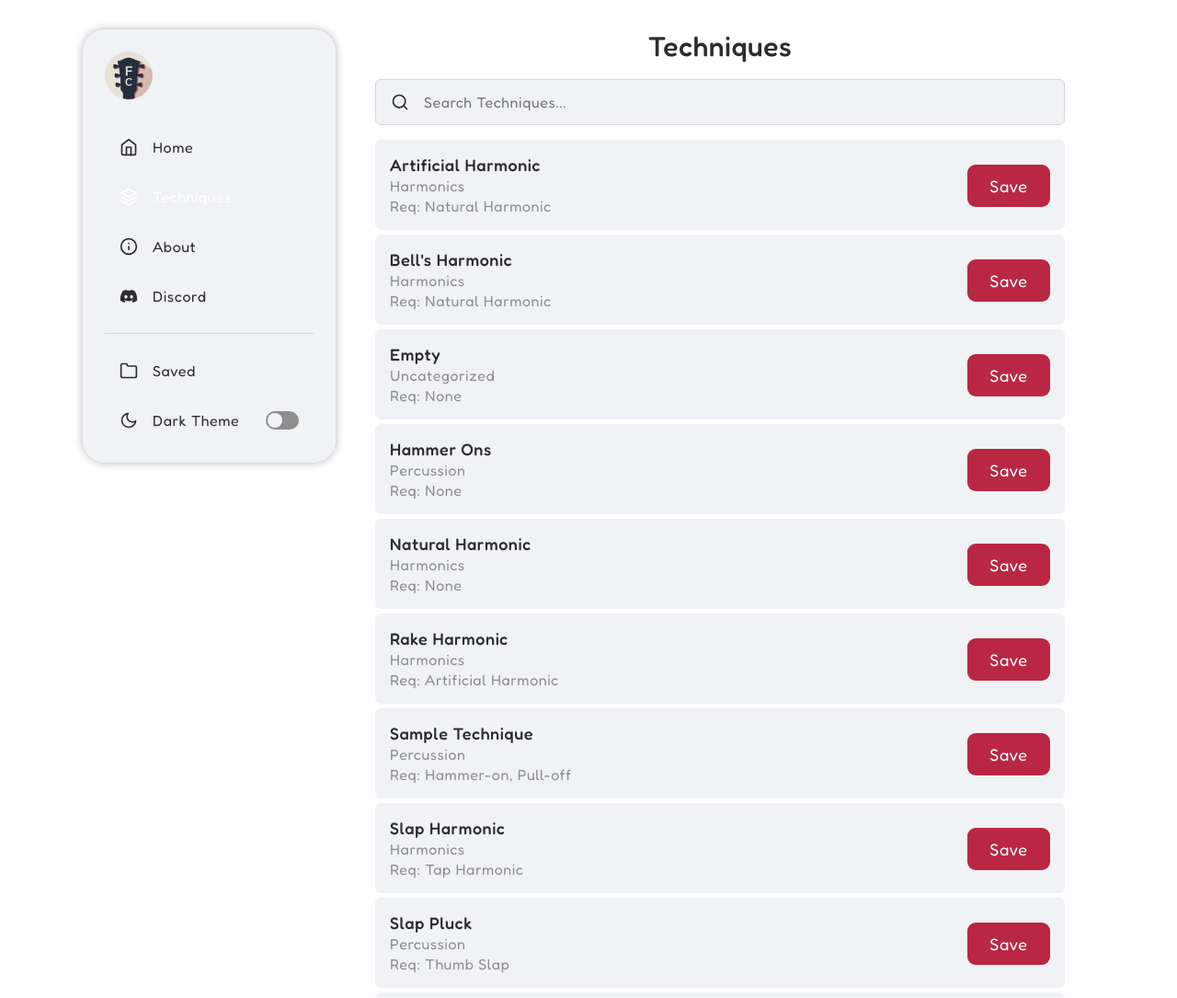
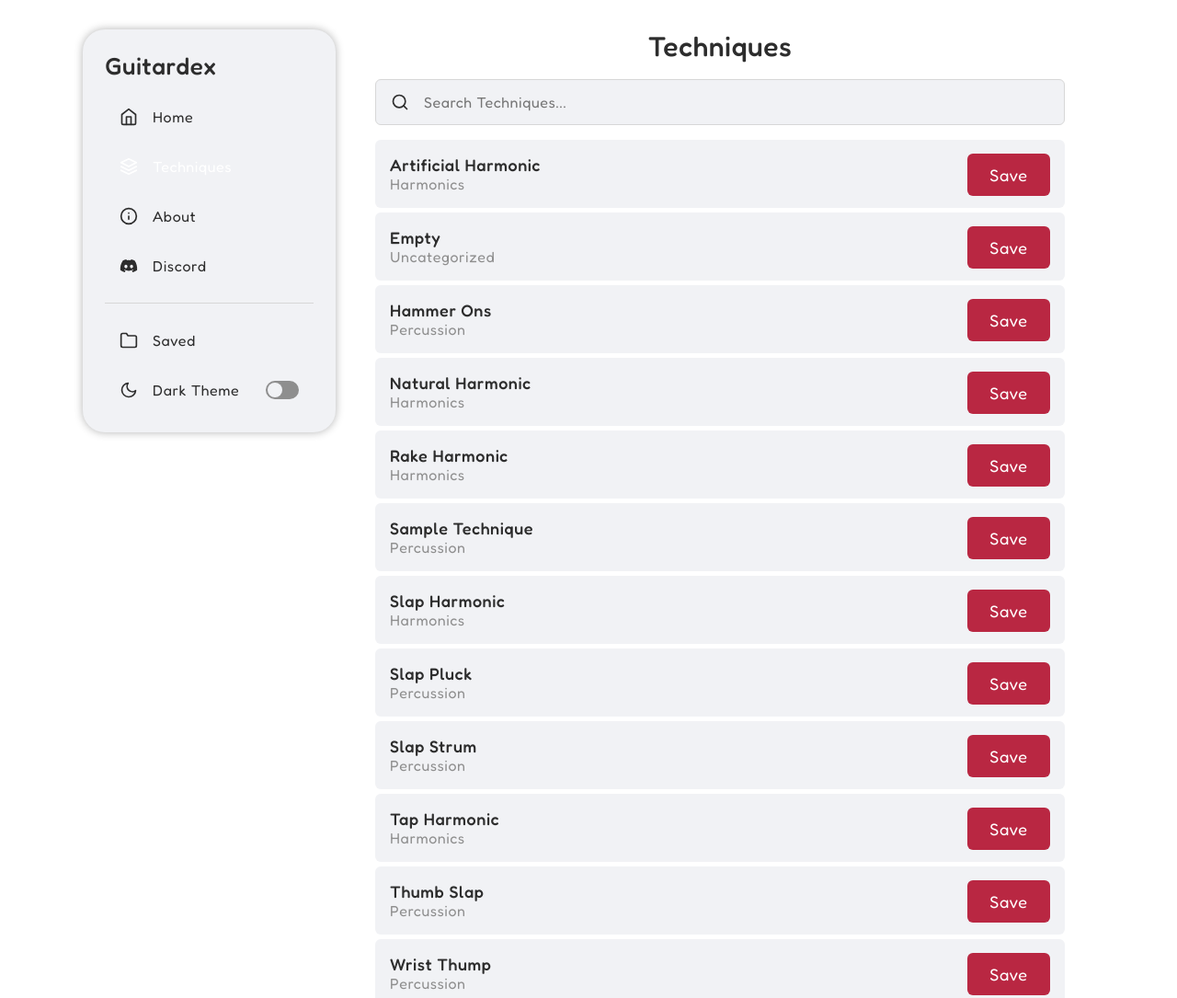
Before and after one commit to robchendev/Guitardex_old, a Gatsby site: page /t in a window 1280 px wide. Shown: the top 1085 px of the page at 92% size. Built offline with nearby package versions, Linux system fonts and the light colour scheme; Gatsby itself is replaced by a stand-in of ours; some packages are replaced by stand-ins of ours.

Commit message:
added hover animations and made techniques page look better

```diff
--- a/src/components/IdFindData.js
+++ b/src/components/IdFindData.js
@@ -13,7 +13,6 @@ const ELinkDiv = styled.div`
     padding: ${v.mdSpacing} !important;
     color: var(--color-text, ${COLORS.text.light}) !important;
     background-color: transparent !important;
-    transition: 0.3s;
     :hover {
         border: none !important;
         background-color: transparent !important;
--- a/src/components/Layout/styles.tsx
+++ b/src/components/Layout/styles.tsx
@@ -32,6 +32,7 @@ export const SidebarContainer = styled.div`
   ${maxq[1]} {
     display: none;
   }
+
   /* z-index: 10; // can prob delete */
 `
 export const MainContainer = styled.div`
--- a/src/components/Save.js
+++ b/src/components/Save.js
@@ -12,8 +12,13 @@ const SaveButton = styled.button`
     border: none;
     color: #fff;
     background: var(--color-primary, ${COLORS.primary.light});
-    border-radius: calc(${v.borderRadius} * 1.5);
+    border-radius: ${v.borderRadius};
     margin-bottom: ${v.mdSpacing};
+    cursor: pointer;
+    transition: 0.3s ease;
+    :hover {
+      background: #972036;
+    }
 `
 
 const Save = ({ id }) => {
--- a/src/components/SearchBar.js
+++ b/src/components/SearchBar.js
@@ -56,7 +56,7 @@ const DataResultBlock = styled.div`
   padding: ${v.mdSpacing};
   margin: 5px 0;
   position: relative;
-  transition: 0.3s;
+  transition: 0.3s ease margin;
   :hover {
     margin-left: 1em;
     color: var(--color-link, ${COLORS.link.light});
@@ -133,14 +133,14 @@ const SearchBar = ({ placeholder, data }) => {
                         "Uncategorized"
                       }
                     </DataResultCategory>
-                    <DataResultPreReq>
+                    {/* <DataResultPreReq>
                       Req:{' '}
                       {technique.frontmatter.prereqs ?
                         technique.frontmatter.prereqs.map(prereq => prereq.name).join(", ")
                         :
                         "None"
                       }
-                    </DataResultPreReq>
+                    </DataResultPreReq> */}
                   </DataResultMetaContainer>
 
                   <SaveItemButtonContainer>
--- a/src/components/Sidebar/Sidebar.js
+++ b/src/components/Sidebar/Sidebar.js
@@ -29,9 +29,10 @@ const Sidebar = () => {
 
   return (
     <SSidebar>
-      <SLogo>
+      <h2>Guitardex</h2>
+      {/* <SLogo>
         <img src={logoPNG} alt="logo" />
-      </SLogo>
+      </SLogo> */}
       {internalLinks.map(({ label, icon, link, notification }) => (
         <InternalLinks
           key={label}
--- a/src/t/8-bells-harmonic.md
+++ /dev/null
@@ -1,22 +0,0 @@
----
-id: 8
-group: t
-title: Bell's Harmonic
-demo:
-description:
-prereqs: [
-    {
-        name: Natural Harmonic,
-        slug: natural-harmonic
-    }
-]
-category: harmonics
-slug: bells-harmonic
-exercises:
-artists: Alan Gogoll
-tags: [bell, bell's, bells, harmonic]
----
-
-### New Page
-
-stub
```
Also changed, not shown: src/pages/s.js (+16 -3 lines).
